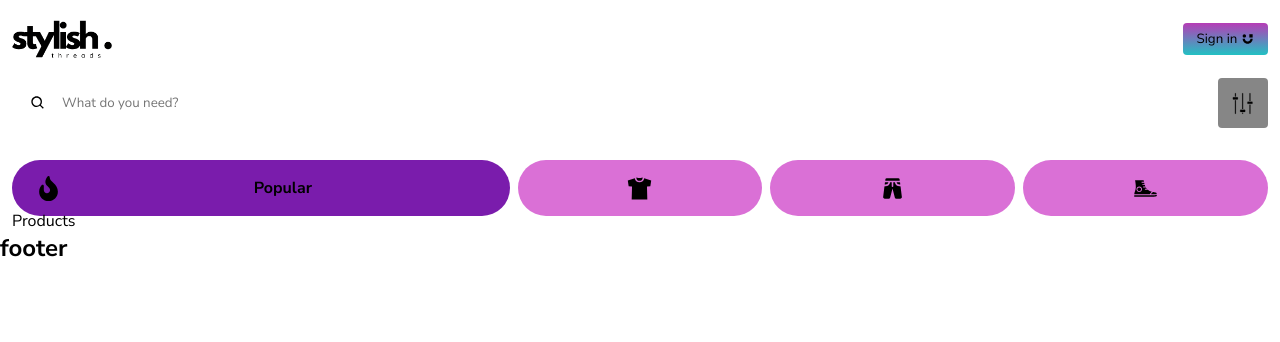
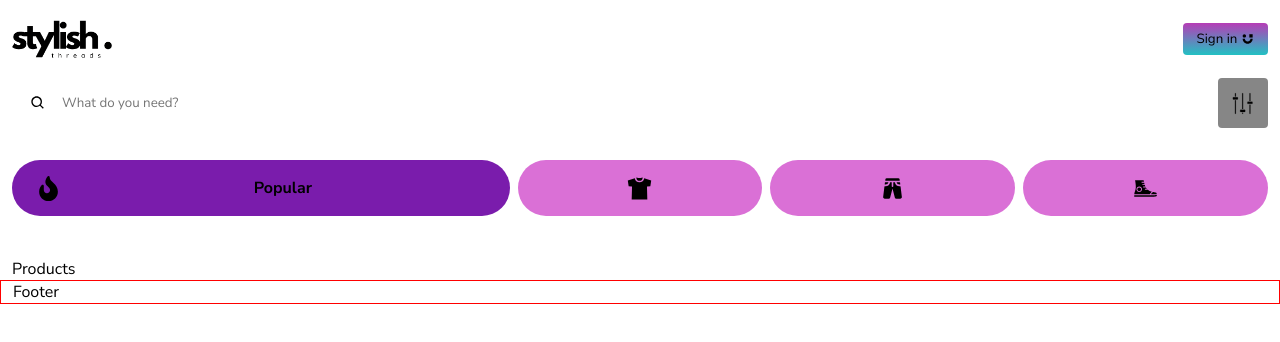
Before and after one commit to Got-crypto/stylish-con, a React (Vite) app: page /home in a window 1280 px wide. Shown: the top 342 px of the page. Built offline with nearby package versions, Linux system fonts and the light colour scheme; no server answers.

Commit message:
made a footer component

```diff
--- a/src/App.tsx
+++ b/src/App.tsx
@@ -1,6 +1,6 @@
 import { useEffect } from "react";
 import { Outlet, useNavigate } from "react-router-dom";
-import { Navbar } from "./components";
+import { Footer, Navbar } from "./components";
 
 export default function App() {
   const navigate = useNavigate()
@@ -15,9 +15,7 @@ export default function App() {
           <Outlet />
         </main>
 
-        <footer>
-          <h2>footer</h2>
-        </footer>
+        <Footer />
       </>
   )
 }
--- /dev/null
+++ b/src/components/footer/Footer.tsx
@@ -0,0 +1,7 @@
+import "./footer.scss"
+
+export default function Footer() {
+  return (
+    <footer>Footer</footer>
+  )
+}
--- /dev/null
+++ b/src/components/footer/footer.scss
@@ -0,0 +1,6 @@
+@import "../../variables.scss";
+
+footer {
+    padding-inline: 12px;
+    border: 1px solid red;
+}
--- a/src/components/index.ts
+++ b/src/components/index.ts
@@ -4,12 +4,12 @@ import Button from "./button/Button";
 import Categories from "./categories/Categories";
 import Dashboard from "./dashboard/Dashboard";
 import ErrorElement from "./error-boundary/ErrorElement";
+import Footer from "./footer/Footer";
 import Navbar from "./navbar/Navbar";
 import Products from "./products/Products";
 import SearchInput from "./search-input/SearchInput";
 
 export {
     AuthSignIn, AuthSignOut, Button, Categories, Dashboard,
-    ErrorElement,
-    Navbar, Products, SearchInput
+    ErrorElement, Footer, Navbar, Products, SearchInput
 };
--- a/src/components/products/Products.tsx
+++ b/src/components/products/Products.tsx
@@ -2,6 +2,6 @@ import "./products.scss"
 
 export default function Products() {
   return (
-    <div>Products</div>
+    <div className="products">Products</div>
   )
 }
--- a/src/components/products/products.scss
+++ b/src/components/products/products.scss
@@ -1 +1,5 @@
 @import "../../variables.scss";
+
+.products {
+    margin-top: 3rem;
+}
```
